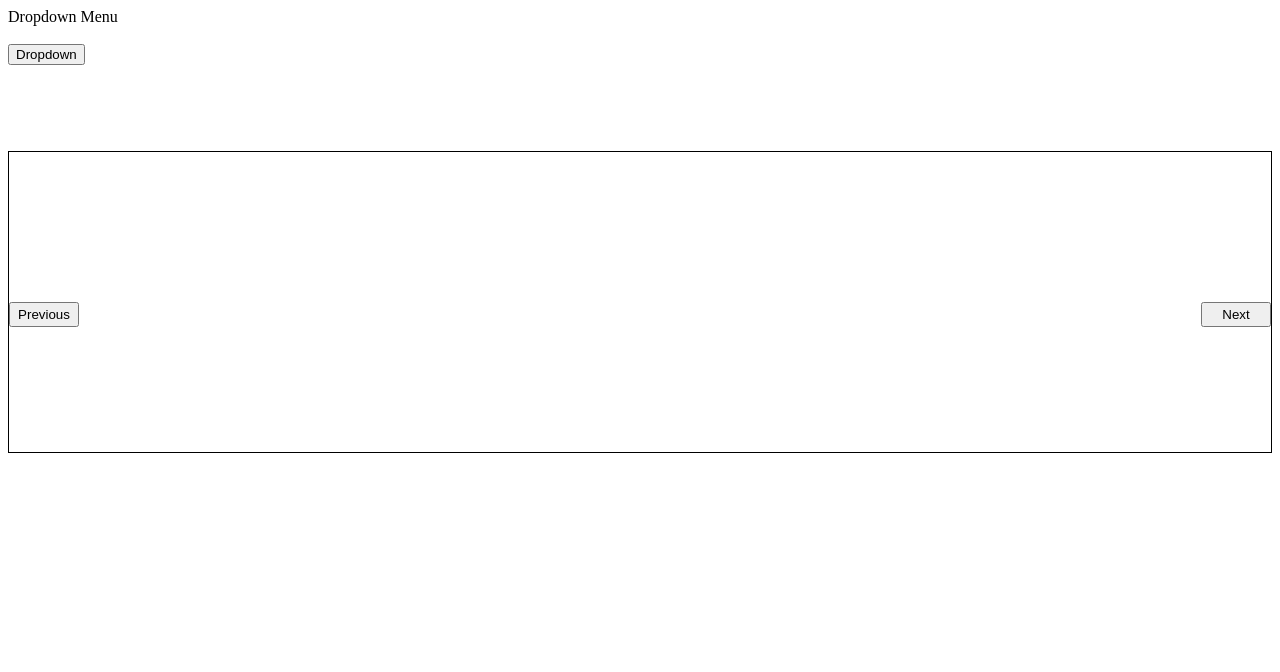
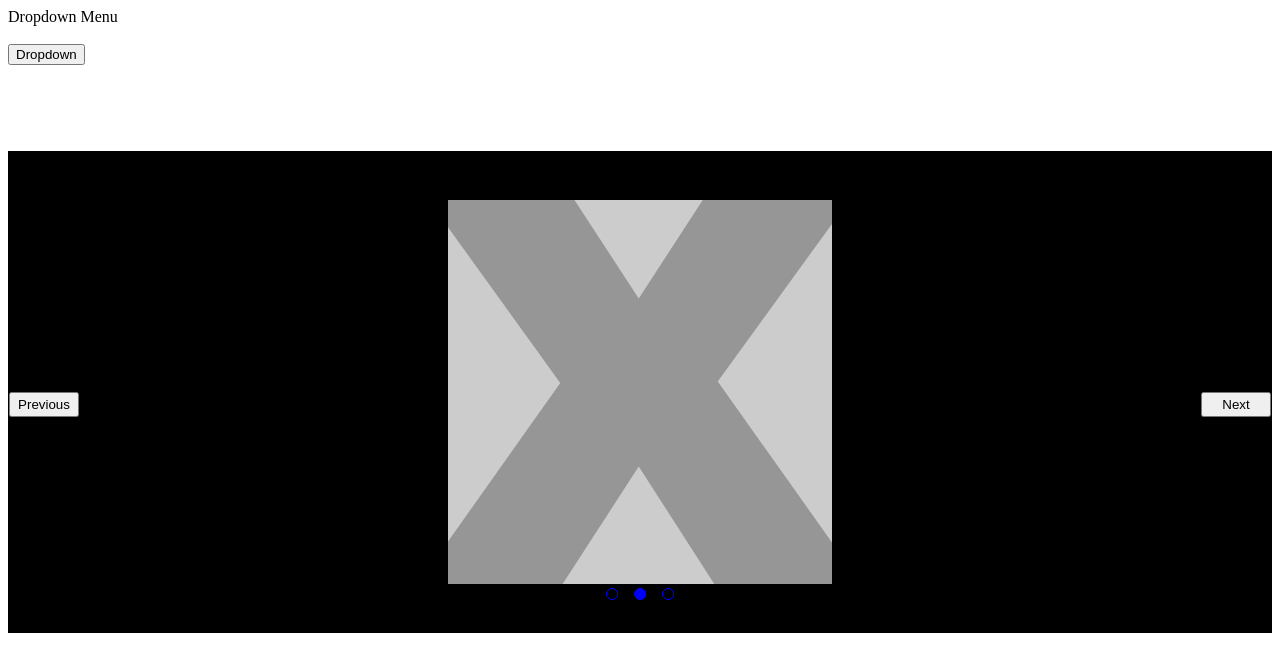
Before and after one commit to fabiusgasber/dynamic-user-interfaces, a website built with webpack: page src/template.html in a window 1280 px wide. Built offline with nearby package versions, Linux system fonts and the light colour scheme; placeholder pictures from the web are drawn by us.

Commit message:
style: add basic carousel styling

```diff
--- a/src/styles.css
+++ b/src/styles.css
@@ -8,15 +8,49 @@
 
 .carousel-container {
   border: 1px solid black;
+  display: grid;
+  height: 30rem;
+  grid-template-columns: 1fr 3fr 1fr;
+  grid-template-rows: 1fr;
+  position: relative;
+  background-color: black;
+}
+
+.carousel-slideshow {
+  grid-column: 2;
+  justify-self: center;
+  align-self: center;
+  height: 80%;
+}
+
+.navigation-dots {
   display: flex;
-   height: 300px;
-   position: relative;
+  justify-content: center;
+  gap: 1rem;
+}
+
+.navigation-dot {
+  border-radius: 50%;
+  width: 10px;
+  height: 10px;
+  border: 1px solid blue;
+}
+
+.navigation-dot.active {
+  background-color: blue;
 }
 
 .carousel-slide {
-    border: 1px solid green;
-    flex: 1;
   display: none;
+}
+
+.carousel-slide img {
+  width: auto;
+  height: 100%;
+}
+
+.carousel-slide.active {
+  display: unset;
 }
 
 .carousel-container button {
```
Lines whose indentation alone changed are shown as unchanged.
